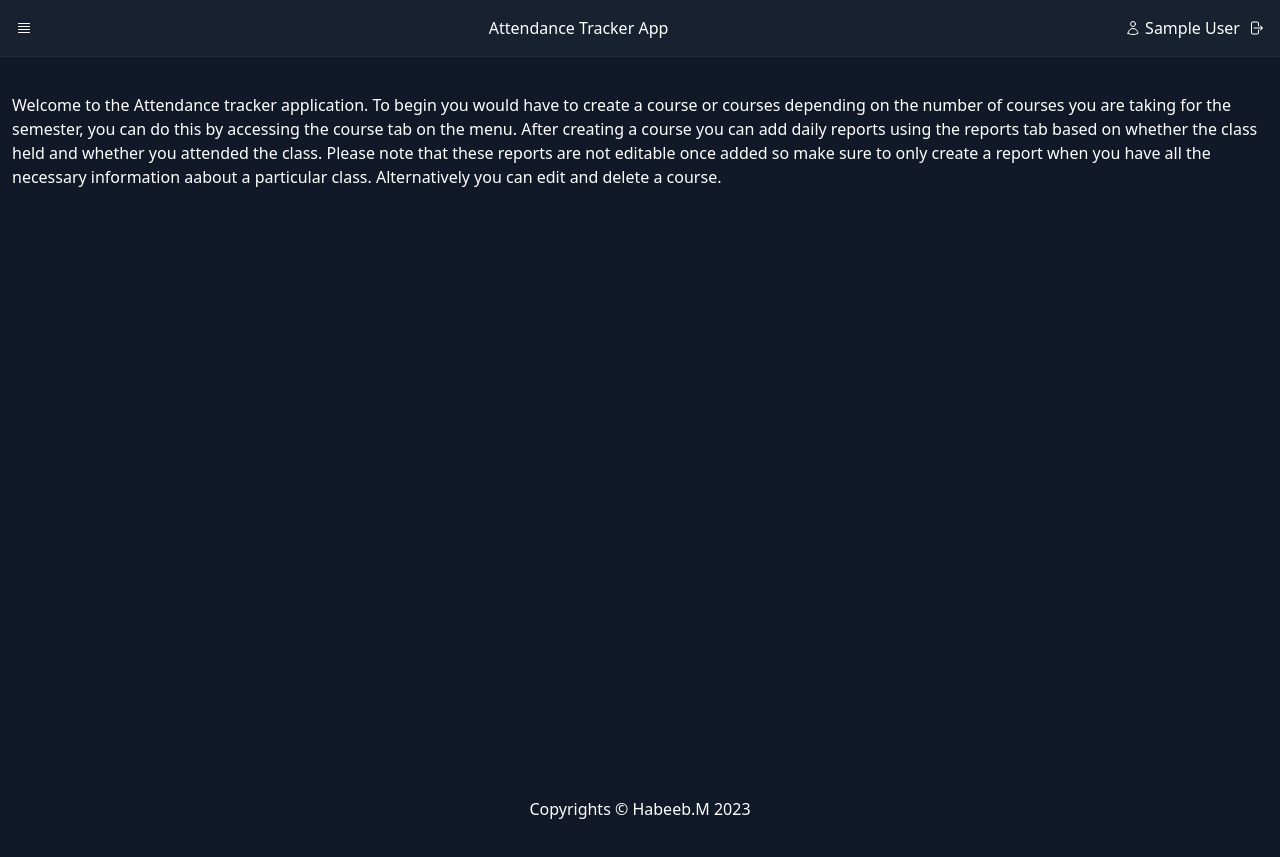
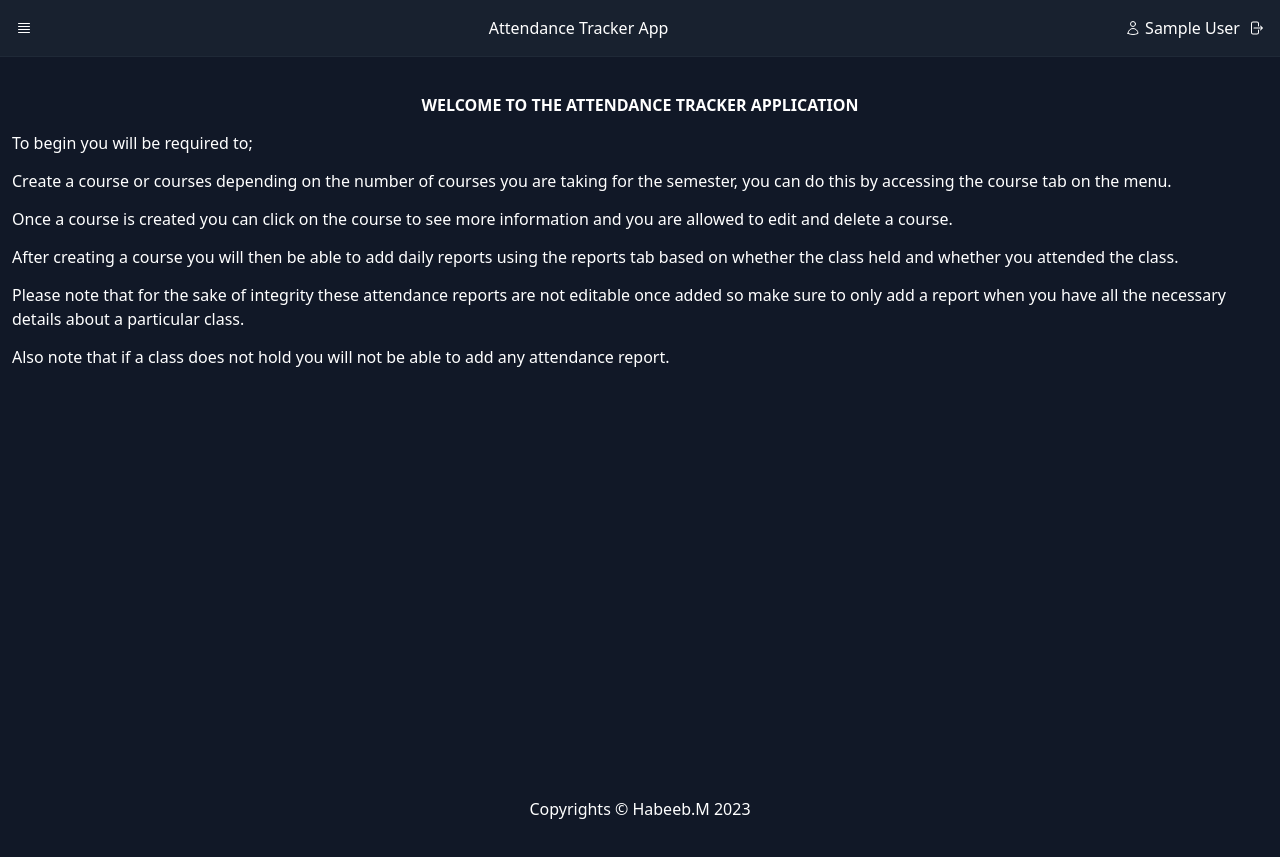
Before and after one commit to Efiamotu-1/Attendance-Tracker, a React (Vite) app: page /dashboard in a window 1280 px wide. Built offline with nearby package versions, Linux system fonts and the light colour scheme; sample sign-in values are in the browser's storage.

Commit message:
update dashboard to priovide users with better information on navigating the ap

```diff
--- a/src/pages/Dashboard.jsx
+++ b/src/pages/Dashboard.jsx
@@ -2,14 +2,22 @@ import React from 'react'
 
 function Dashboard() {
   return (
-    <div>
-      <p>
-        Welcome to the Attendance tracker application. To begin you would have to create a course or courses depending
-        on the number of courses you are taking for the semester, you can do this by accessing the course tab on the menu.
-        After creating a course you can add daily reports using the reports tab based on whether the class held and whether
-        you attended the class. Please note that these reports are not editable once added so make sure to only create a report
-        when you have all the necessary information aabout a particular class. Alternatively you can edit and delete a course.
-      </p>
+    <div className='leading-1 font-[1rem] flex flex-col gap-3.5'>
+      <p className='font-semibold uppercase text-center'>Welcome to the Attendance tracker application</p>
+        <p className=''>To begin you will be required to;</p>
+        <p> Create a course or courses depending
+        on the number of courses you are taking for the semester,
+        you can do this by accessing the course tab on the menu.
+        </p>
+        <p>Once a course is created you can click on the course to see more information and you are allowed to edit and delete a course.</p>
+        <p>
+        After creating a course you will then be able to add daily reports using the reports tab based on whether the class held and whether
+        you attended the class.</p>
+        Please note that for the sake of integrity these attendance reports are not editable once added so make sure to only add a report
+        when you have all the necessary details about a particular class.
+
+
+        <p>Also note that if a class does not hold you will not be able to add any attendance report.</p>
     </div>
   )
 }
```
